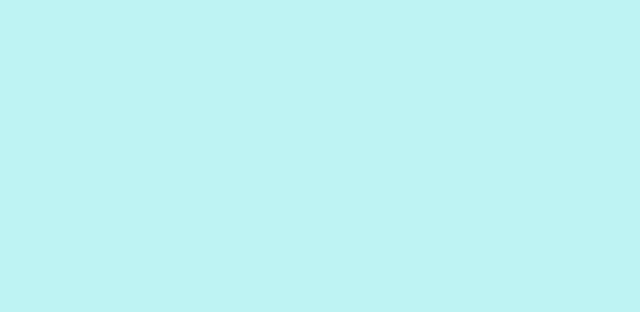
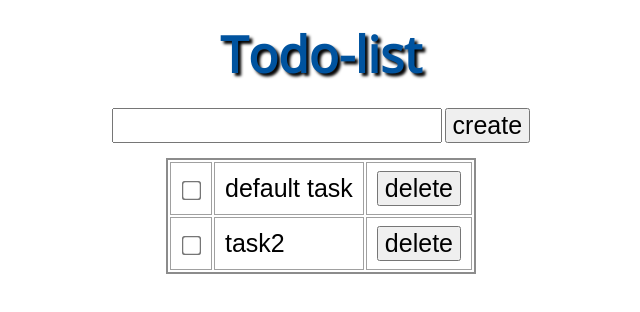
Before and after one commit to errorinarrow/todo-list, a plain HTML site: page index.html in a window 1280 px wide. Shown: the whole page, without its empty margins (319-959 px from the left). Drawn offline with nearby package versions, Linux system fonts and the light colour scheme.

Commit message:
Complete basic form

```diff
--- a/index.html
+++ b/index.html
@@ -9,4 +9,25 @@
     <!--font setting-->
     <link href="http://fonts.googleapis.com/css?family=Open+Sans" rel="stylesheet" type="text/css">
   </head>
+  <body>
+    <h1 id="top">Todo-list</h1>
+    <div>
+      <input type="text" style="font-size: 25px;">
+      <button>create</button><br>
+    </div>
+    <table>
+      <tr>
+        <td><input type="checkbox" id="task1"></td>
+        <td><label for="task1">default task</label></td>
+        <td><button>delete</button></td>
+      </tr>
+      <tr>
+        <td><input type="checkbox" id="task2"></td>
+        <td><label for="task2">task2</label><br></td>
+        <td><button>delete</button></td>
+      </tr>
+    </table>
+    <!--javascripts path-->
+    <script src="scripts/main.js"></script>
+  </body>
 </html>
--- a/styles/style.css
+++ b/styles/style.css
@@ -1,5 +1,52 @@
 html {
 	font-size: 10px;
-	font-family: ʼOpen Sansʼ, sans-serif;
-	background-color: #BEF3F3;
+	font-family: 'Open Sans', sans-serif;
+	background-color: white;
 }
+
+body {
+	margin: 0 auto;
+	background-color: white;
+	padding: 0 20px 20px 20px;
+}
+
+h1 {
+	font-size: 50px;
+    margin: 0;
+    padding: 20px 0;
+    color: #00539f;
+    text-shadow: 3px 3px 3px black;
+    text-align: center;
+}
+
+div {
+	text-align: center;
+	height: 50px;
+}
+
+table {
+	text-align: left;
+	font-size: 25px;
+	border: 2px solid rgb(140 140 140);
+	font-family: sans-serif;
+	margin-left: auto;
+	margin-right: auto;
+}
+
+td {
+	border: 1px solid rgb(160 160 160);
+	padding: 8px 10px;
+}
+
+td:last-of-type {
+	text-align: left;
+}
+
+button {
+	font-family: sans-serif;
+	font-size: 25px;
+}
+
+input[type=checkbox] {
+	transform: scale(1.5);
+}
```
Also changed, not shown: scripts/main.js (added).
